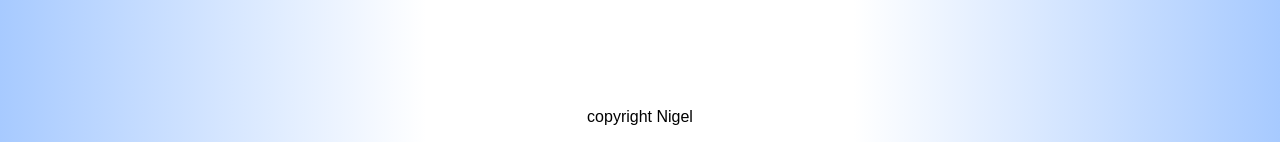
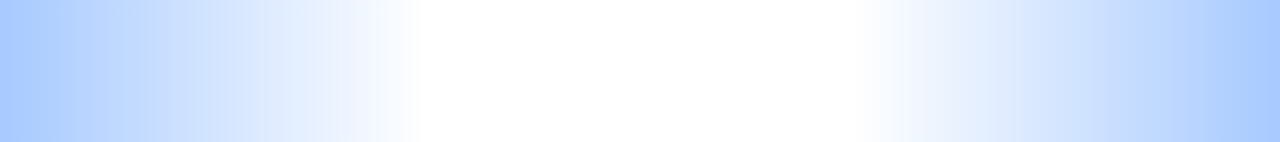
Before and after one commit to Nigel3005/connected_vehicles, a Django app: page / in a window 1280 px wide. Shown: the part 658-800 px from the top of the page. Run offline with Django 3.2, Linux system fonts and the light colour scheme; some libraries are stand-ins or nearby versions.

Commit message:
footerweg

```diff
--- a/static/style/index.css
+++ b/static/style/index.css
@@ -77,23 +77,6 @@ input {
     margin: 12px 0;
 }
 
-
-footer {
-   position: fixed;
-   left: 0;
-   bottom: 0;
-   width: 100%;
-   color: black;
-   text-align: center;
-}
-
-/*footer{*/
-/*    color: black;*/
-/*    padding-left: 10px;*/
-/*    position: fixed;*/
-/*    bottom: 20px;*/
-/*}*/
-
 ul {
   list-style-type: none;
   margin: 0;
--- a/templates/default.html
+++ b/templates/default.html
@@ -26,8 +26,4 @@
 
 {% include page %}
 
-<footer>
-    <p>copyright Nigel</p>
-</footer>
-
 </html>
```
Also changed, not shown: static/style/status.css (+0 -9 lines).
